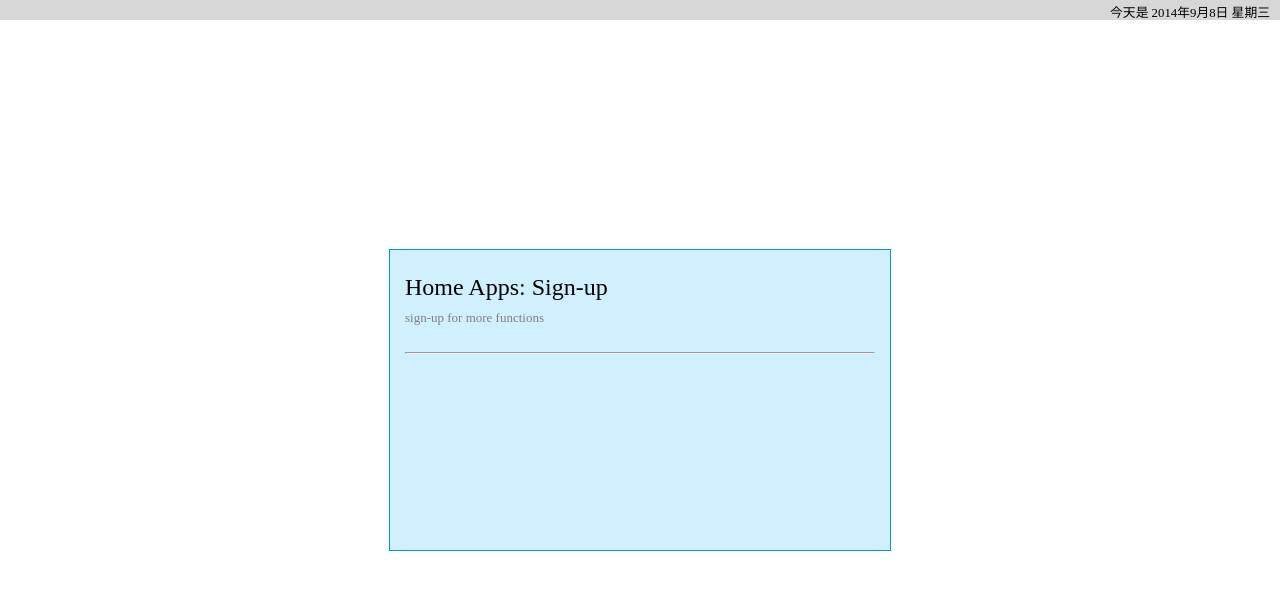
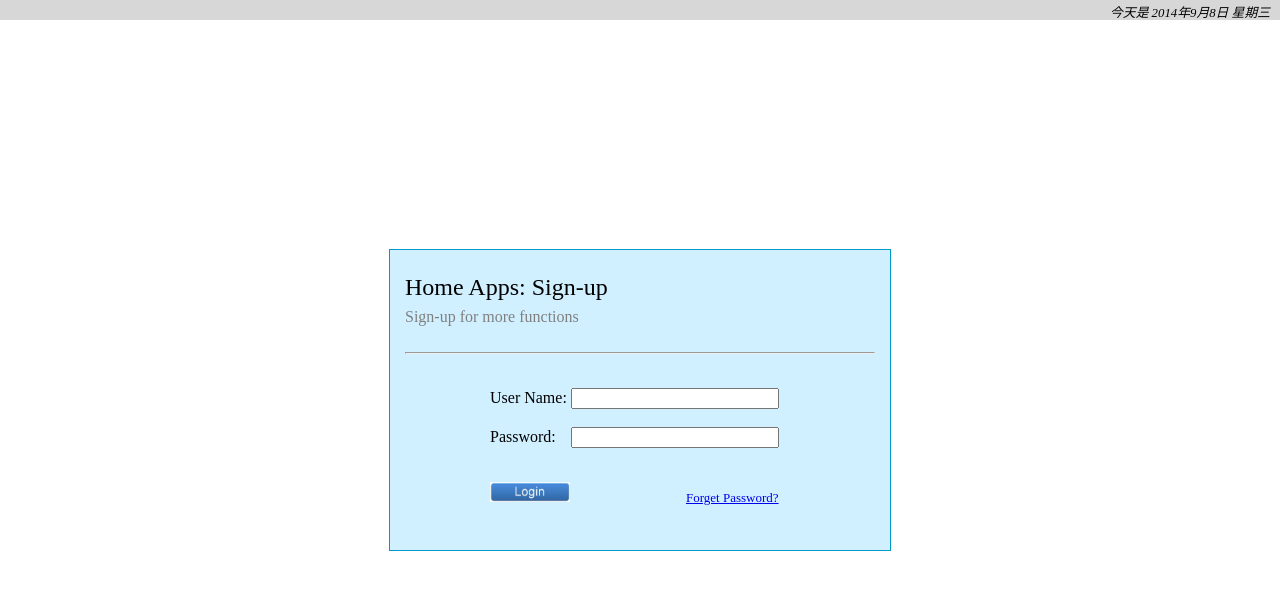
Before and after one commit to wagentim/webs, a PHP site: page / in a window 1280 px wide. Shown: the top 590 px of the page. Run offline with PHP 8.4, Linux system fonts and the light colour scheme; some libraries are stand-ins or nearby versions.

Commit message:
finish login page

```diff
--- a/index.php
+++ b/index.php
@@ -21,17 +21,36 @@
 			<p class="fixed_headerbar_content"></p>
 			<script type="text/javascript">getTime()</script>
 		</div>
+		<!-- Login Block -->
 		<div class="login_block">
+			<!-- Login Title -->
 			<div class="login_title">
 				<p class="title">
 					Home Apps: Sign-up
 					<br>
-					<span class="sub_text">sign-up for more functions</span>
+					<span class="sub_text">Sign-up for more functions</span>
 					<hr>
 				</p>
 			</div>
-			<div></div>
-			<div class="login_content"></div>
+			<br>
+			<!-- Longin Form -->
+			<div class="login_form_block">
+
+			<form id="login" action="user.php">
+				<div id="user_name">
+					User Name: <input name="user_name" type="text" style="width:200px" align="right" />
+				</div>
+				<br>
+				<div id="pwd">
+					Password: <input name="pwd" type="text" style="width:200px;margin-left: 11px" align="right" />
+				</div>
+				<br />
+				<p>
+					<input type="image" src="img/login.jpg" alt="Submit" style="width: 80px; height: auto" />
+					<a class="forget_pwd" href="forgetpwd.php">Forget Password?</span>
+				</p>
+			</form>
+			</div>
 		</div>
 	</body>
 </html>
--- a/style/main.css
+++ b/style/main.css
@@ -13,6 +13,7 @@
 	margin-right: 10px;
 	color: black;
 	font-size: 80%;
+	font-style: oblique;
 }
 
 .login_block {
@@ -44,6 +45,17 @@
 }
 
 .sub_text {
-	font-size:small;
-	color:grey;
+	font-size:medium;
+	color:gray;
 }
+
+.login_form_block {
+	display: table-cell;
+	width: inherit;
+	padding-left: 20%;
+}
+
+.forget_pwd {
+	font-size: small;
+	margin-left: 28%;
+}
```
Also changed, not shown: htmls/main.html (deleted, +0 -46 lines), img/login.jpg (added).
